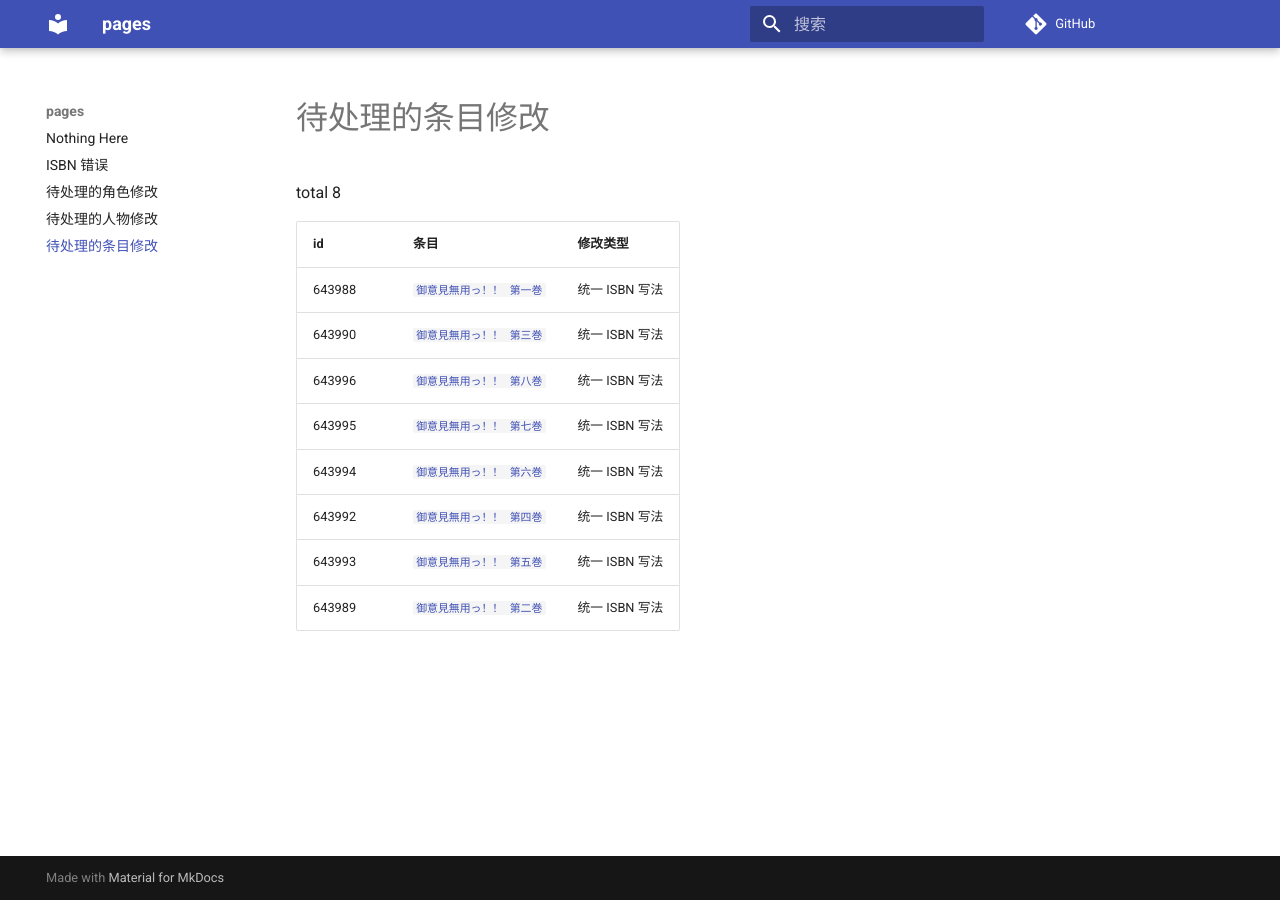
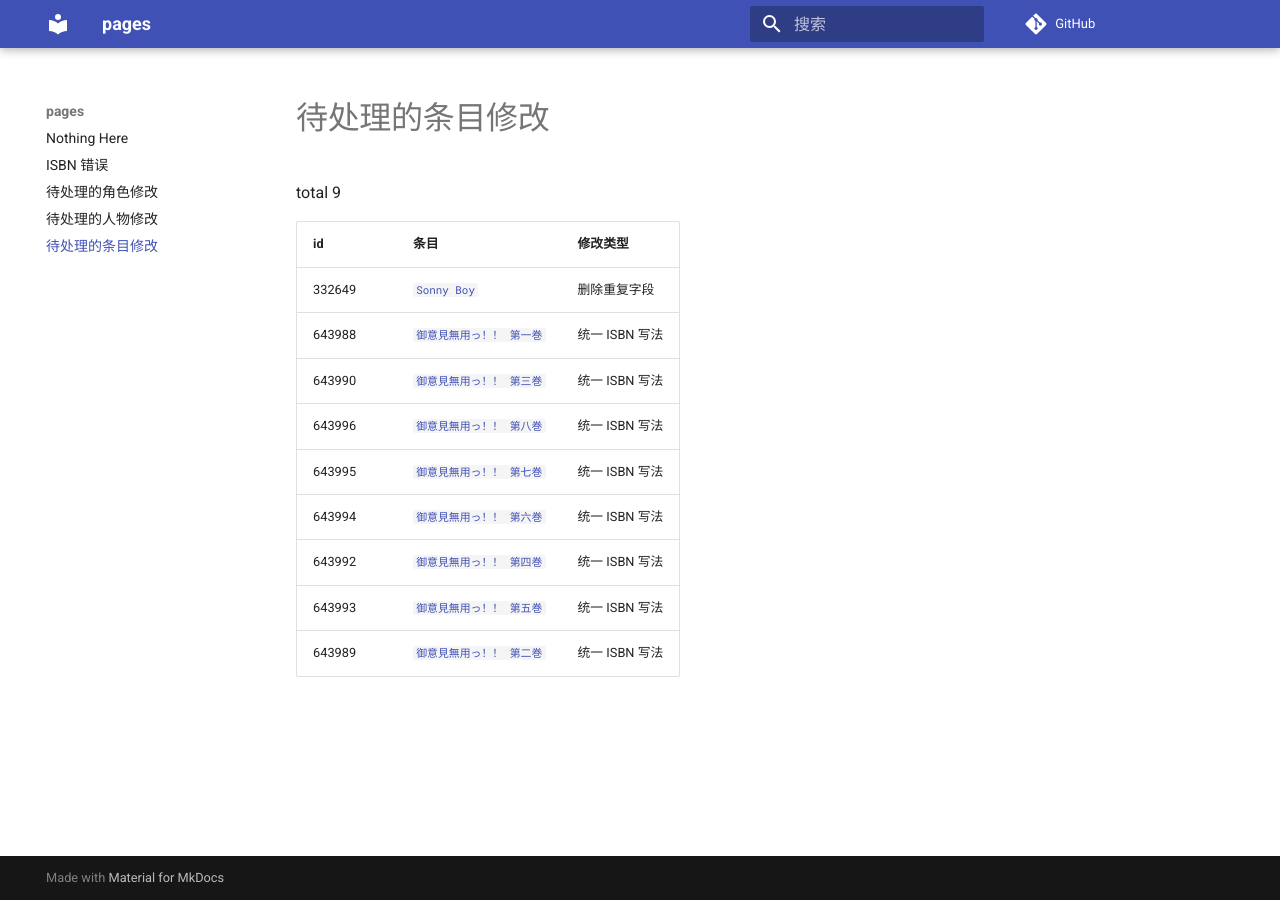
Before and after one commit to trim21/bangumi-pages, an MkDocs documentation site: the page built from docs/pending-subject-changes.md, in a window 1280 px wide. Built offline with MkDocs 1.6.1 and Material for MkDocs 9.7.7, drawn with Linux system fonts in a browser that asks for light colours; comment, search, counter and statistics services are not loaded.

Commit message:
update pending-changes.md

```diff
--- a/docs/pending-subject-changes.md
+++ b/docs/pending-subject-changes.md
@@ -1,9 +1,10 @@
 # 待处理的条目修改
 
-total 8
+total 9
 
 | id | 条目 | 修改类型 |
 | --- | --- | --- |
+| 332649 | [`Sonny Boy`](https://bgm.tv/subject/332649) | 删除重复字段 |
 | 643988 | [`御意見無用っ！！ 第一巻`](https://bgm.tv/subject/643988) | 统一 ISBN 写法 |
 | 643990 | [`御意見無用っ！！ 第三巻`](https://bgm.tv/subject/643990) | 统一 ISBN 写法 |
 | 643996 | [`御意見無用っ！！ 第八巻`](https://bgm.tv/subject/643996) | 统一 ISBN 写法 |
```
